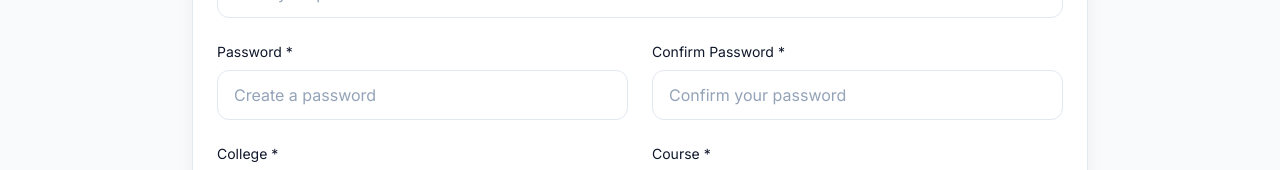
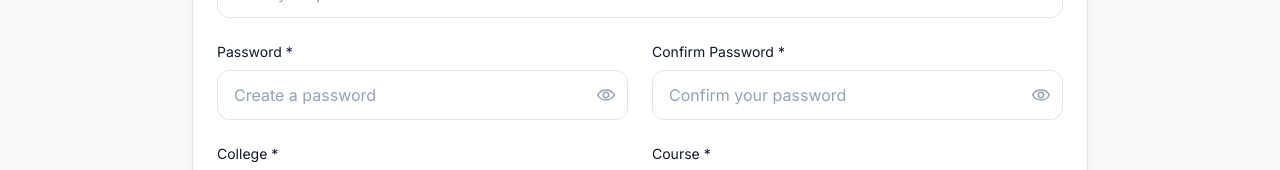
Before and after one commit to nsahay007/Collab-Frontend, a React (Vite) app: page /register in a window 1280 px wide. Shown: the part 427-597 px from the top of the page. Built offline with nearby package versions, Linux system fonts and the light colour scheme; no server answers.

Commit message:
Add password visibility toggle

```diff
--- a/src/pages/Login.jsx
+++ b/src/pages/Login.jsx
@@ -9,6 +9,7 @@ import { login as loginAPI } from '../features/auth/authAPI'
 export default function Login() {
   const navigate = useNavigate()
   const { login } = useAuth()
+  const [showPassword, setShowPassword] = useState(false)
   const [formData, setFormData] = useState({
     email: '',
     password: ''
@@ -70,14 +71,37 @@ export default function Login() {
             <label className="block text-sm font-medium text-text-primary mb-2">
               Password
             </label>
+            <div className="relative">
               <Input
-              type="password"
+                type={showPassword ? 'text' : 'password'}
                 name="password"
                 value={formData.password}
                 onChange={handleChange}
                 placeholder="Enter your password"
+                className="pr-12"
                 required
               />
+              <button
+                type="button"
+                onClick={() => setShowPassword((prev) => !prev)}
+                className="absolute right-3 top-1/2 -translate-y-1/2 text-text-muted hover:text-text-primary transition-colors"
+                aria-label={showPassword ? 'Hide password' : 'Show password'}
+              >
+                {showPassword ? (
+                  <svg width="20" height="20" viewBox="0 0 24 24" fill="none" aria-hidden="true">
+                    <path d="M3 4.5L21 19.5" stroke="currentColor" strokeWidth="1.8" strokeLinecap="round" />
+                    <path d="M10.5 10.1a3.2 3.2 0 0 0 4.4 4.4" stroke="currentColor" strokeWidth="1.8" strokeLinecap="round" />
+                    <path d="M6.3 7.1C4 8.9 2.5 11 2 12c1.4 2.7 4.9 6 10 6 1.7 0 3.2-.4 4.5-1" stroke="currentColor" strokeWidth="1.8" strokeLinecap="round" />
+                    <path d="M14.1 6.2c.6-.1 1.2-.2 1.9-.2 5.1 0 8.6 3.3 10 6-.4.8-1.2 2.1-2.4 3.4" stroke="currentColor" strokeWidth="1.8" strokeLinecap="round" />
+                  </svg>
+                ) : (
+                  <svg width="20" height="20" viewBox="0 0 24 24" fill="none" aria-hidden="true">
+                    <path d="M2 12c1.4-2.7 4.9-6 10-6s8.6 3.3 10 6c-1.4 2.7-4.9 6-10 6s-8.6-3.3-10-6z" stroke="currentColor" strokeWidth="1.8" strokeLinecap="round" />
+                    <circle cx="12" cy="12" r="3.2" stroke="currentColor" strokeWidth="1.8" />
+                  </svg>
+                )}
+              </button>
+            </div>
           </div>
 
           {error && (
--- a/src/pages/Register.jsx
+++ b/src/pages/Register.jsx
@@ -13,6 +13,8 @@ export default function Register() {
   const [colleges, setColleges] = useState([])
   const [customSkill, setCustomSkill] = useState('')
   const [showCustomSkill, setShowCustomSkill] = useState(false)
+  const [showPassword, setShowPassword] = useState(false)
+  const [showConfirmPassword, setShowConfirmPassword] = useState(false)
   const [loading, setLoading] = useState(false)
   const [error, setError] = useState('')
   const [formData, setFormData] = useState({
@@ -222,28 +224,74 @@ export default function Register() {
               <label className="block text-sm font-medium text-text-primary mb-2">
                 Password *
               </label>
+              <div className="relative">
                 <Input
-                type="password"
+                  type={showPassword ? 'text' : 'password'}
                   name="password"
                   value={formData.password}
                   onChange={handleChange}
                   placeholder="Create a password"
+                  className="pr-12"
                   required
                 />
+                <button
+                  type="button"
+                  onClick={() => setShowPassword((prev) => !prev)}
+                  className="absolute right-3 top-1/2 -translate-y-1/2 text-text-muted hover:text-text-primary transition-colors"
+                  aria-label={showPassword ? 'Hide password' : 'Show password'}
+                >
+                  {showPassword ? (
+                    <svg width="20" height="20" viewBox="0 0 24 24" fill="none" aria-hidden="true">
+                      <path d="M3 4.5L21 19.5" stroke="currentColor" strokeWidth="1.8" strokeLinecap="round" />
+                      <path d="M10.5 10.1a3.2 3.2 0 0 0 4.4 4.4" stroke="currentColor" strokeWidth="1.8" strokeLinecap="round" />
+                      <path d="M6.3 7.1C4 8.9 2.5 11 2 12c1.4 2.7 4.9 6 10 6 1.7 0 3.2-.4 4.5-1" stroke="currentColor" strokeWidth="1.8" strokeLinecap="round" />
+                      <path d="M14.1 6.2c.6-.1 1.2-.2 1.9-.2 5.1 0 8.6 3.3 10 6-.4.8-1.2 2.1-2.4 3.4" stroke="currentColor" strokeWidth="1.8" strokeLinecap="round" />
+                    </svg>
+                  ) : (
+                    <svg width="20" height="20" viewBox="0 0 24 24" fill="none" aria-hidden="true">
+                      <path d="M2 12c1.4-2.7 4.9-6 10-6s8.6 3.3 10 6c-1.4 2.7-4.9 6-10 6s-8.6-3.3-10-6z" stroke="currentColor" strokeWidth="1.8" strokeLinecap="round" />
+                      <circle cx="12" cy="12" r="3.2" stroke="currentColor" strokeWidth="1.8" />
+                    </svg>
+                  )}
+                </button>
+              </div>
             </div>
 
             <div>
               <label className="block text-sm font-medium text-text-primary mb-2">
                 Confirm Password *
               </label>
+              <div className="relative">
                 <Input
-                type="password"
+                  type={showConfirmPassword ? 'text' : 'password'}
                   name="confirmPassword"
                   value={formData.confirmPassword}
                   onChange={handleChange}
                   placeholder="Confirm your password"
+                  className="pr-12"
                   required
                 />
+                <button
+                  type="button"
+                  onClick={() => setShowConfirmPassword((prev) => !prev)}
+                  className="absolute right-3 top-1/2 -translate-y-1/2 text-text-muted hover:text-text-primary transition-colors"
+                  aria-label={showConfirmPassword ? 'Hide password' : 'Show password'}
+                >
+                  {showConfirmPassword ? (
+                    <svg width="20" height="20" viewBox="0 0 24 24" fill="none" aria-hidden="true">
+                      <path d="M3 4.5L21 19.5" stroke="currentColor" strokeWidth="1.8" strokeLinecap="round" />
+                      <path d="M10.5 10.1a3.2 3.2 0 0 0 4.4 4.4" stroke="currentColor" strokeWidth="1.8" strokeLinecap="round" />
+                      <path d="M6.3 7.1C4 8.9 2.5 11 2 12c1.4 2.7 4.9 6 10 6 1.7 0 3.2-.4 4.5-1" stroke="currentColor" strokeWidth="1.8" strokeLinecap="round" />
+                      <path d="M14.1 6.2c.6-.1 1.2-.2 1.9-.2 5.1 0 8.6 3.3 10 6-.4.8-1.2 2.1-2.4 3.4" stroke="currentColor" strokeWidth="1.8" strokeLinecap="round" />
+                    </svg>
+                  ) : (
+                    <svg width="20" height="20" viewBox="0 0 24 24" fill="none" aria-hidden="true">
+                      <path d="M2 12c1.4-2.7 4.9-6 10-6s8.6 3.3 10 6c-1.4 2.7-4.9 6-10 6s-8.6-3.3-10-6z" stroke="currentColor" strokeWidth="1.8" strokeLinecap="round" />
+                      <circle cx="12" cy="12" r="3.2" stroke="currentColor" strokeWidth="1.8" />
+                    </svg>
+                  )}
+                </button>
+              </div>
             </div>
           </div>
 
```
Lines whose indentation alone changed are shown as unchanged.
